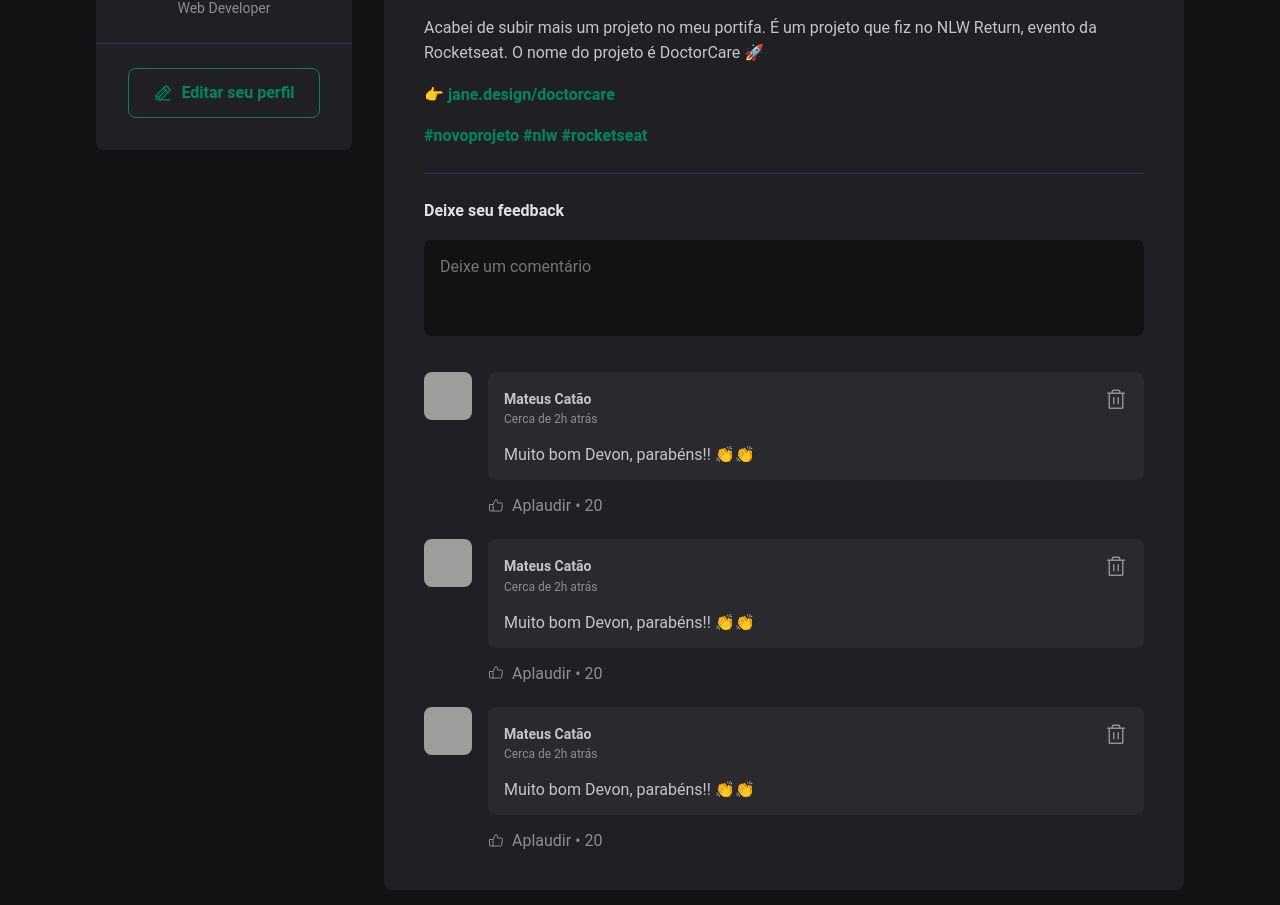
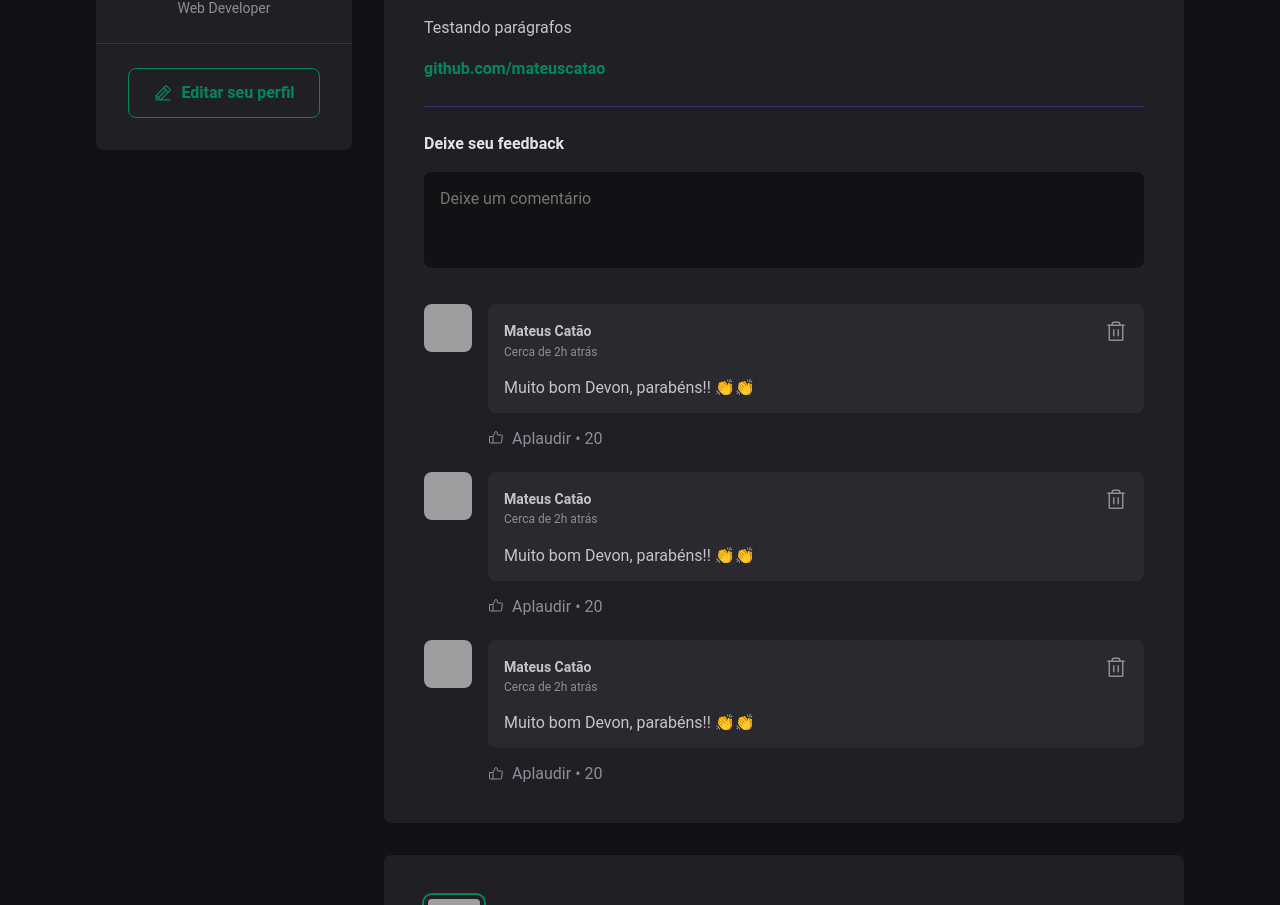
Before and after one commit to mateuscatao/01-fundamentos-reactjs, a React app: page / in a window 1280 px wide. Shown: the part 255-1160 px from the top of the page. Built offline with nearby package versions, Linux system fonts and the light colour scheme; grey boxes are pictures that could not be loaded; the HTML template or start-up script is replaced by a standard one.

Commit message:
Iteração e propriedades do Post

```diff
--- a/package.json
+++ b/package.json
@@ -9,6 +9,7 @@
     "preview": "vite preview"
   },
   "dependencies": {
+    "date-fns": "^2.29.3",
     "phosphor-react": "^1.4.1",
     "react": "^18.2.0",
     "react-dom": "^18.2.0"
--- a/src/App.jsx
+++ b/src/App.jsx
@@ -6,6 +6,37 @@
 
 import './global.css';
 
+const posts = [
+  {
+    id: 1,
+    author: {
+      avatarUrl: "https://github.com/mateuscatao.png",
+      name: "Mateus Catão",
+      role: "Front End Developer"
+    },
+    content: [
+      { type: "paragraph", content: "Novo post"},
+      { type: "paragraph", content: "Testando parágrafos"},
+      { type: "link", content: "github.com/mateuscatao"},
+    ],
+    publishedAt: new Date("2023-01-31 15:24:00"),
+  },
+  {
+    id: 2,
+    author: {
+      avatarUrl: "https://github.com/rafaelpapastamatiou.png",
+      name: "Rafael Papastamatiou",
+      role: "Full Stack Senior Developer"
+    },
+    content: [
+      { type: "paragraph", content: "Mais um post"},
+      { type: "paragraph", content: "testando mais parágrafos"},
+      { type: "link", content: "github.com/rafaelpapastamatiou"},
+    ],
+    publishedAt: new Date("2023-01-30 10:00:00"),
+  },
+];
+
 export function App() {
   return (
     <div>
@@ -13,15 +44,17 @@
 
       <div className={styles.wrapper}>
         <Sidebar />
+
         <main>
-        <Post
-            author="Mateus Catão"
-            content="Lorem ipsum dolor sit amet consectetur adipisicing elit. Quibusdam unde accusantium minima delectus nostrum at officia itaque distinctio id obcaecati fugit officiis quae a aliquid, porro modi ducimus natus nihil."
-          />
-          <Post
-            author="John Doe"
-            content="Um novo post."
-          />
+          {posts.map(post => {
+            return (
+              <Post
+                author={post.author}
+                content={post.content}
+                publishedAt={post.publishedAt}
+              />
+            )
+          })}
         </main>
       </div>
     </div>
--- a/src/components/Post.jsx
+++ b/src/components/Post.jsx
@@ -1,31 +1,44 @@
+import { format, formatDistanceToNow } from 'date-fns';
+import ptBR from 'date-fns/locale/pt-BR'
+
 import { Avatar } from './Avatar';
 import { Comment } from './Comment';
 import styles from './Post.module.css';
 
-export function Post() {
+export function Post({ author, publishedAt, content }) {
+  const publishedDateFormatted = format(publishedAt, "d 'de' LLLL 'às' HH:mm'h'", {
+    locale: ptBR,
+  })
+
+  const publishedDateRelativeToNow = formatDistanceToNow(publishedAt, {
+    locale: ptBR,
+    addSuffix: true,
+  })
+
   return (
     <article className={styles.post}>
       <header>
         <div className={styles.author}>
-          <Avatar src="https://avatars.githubusercontent.com/u/51727745?v=4" />
+          <Avatar src={author.avatarUrl} />
           <div className={styles.authorInfo}>
-            <strong>Mateus Catão</strong>
-            <span>Web Developer</span>
+            <strong>{author.name}</strong>
+            <span>{author.role}</span>
           </div>
         </div>
 
-        <time title='20 de Janeiro às 17:56h' dateTime='2023-01-20'>Publicado há 1h</time>
+        <time title={publishedDateFormatted} dateTime={publishedAt.toISOString()}>
+          {publishedDateRelativeToNow}
+        </time>
       </header>
 
       <div className={styles.content}>
-        <p>Fala galeraa 👋</p>
-        <p>Acabei de subir mais um projeto no meu portifa. É um projeto que fiz no NLW Return, evento da Rocketseat. O nome do projeto é DoctorCare 🚀</p>
-        <p>👉{' '}<a href="">jane.design/doctorcare</a></p>
-        <p>
-          <a href="">#novoprojeto</a>{' '}
-          <a href="">#nlw</a>{' '}
-          <a href="">#rocketseat</a>
-        </p>
+        {content.map(line => {
+          if (line.type === "paragraph") {
+            return <p>{line.content}</p>
+          } else if (line.type === "link") {
+            return <p><a href="#">{line.content}</a></p>
+          }
+        })}
       </div>
 
       <form className={styles.commentForm}>
```
Also changed, not shown: 1 other file (tests, documents, lock files or other folders).
